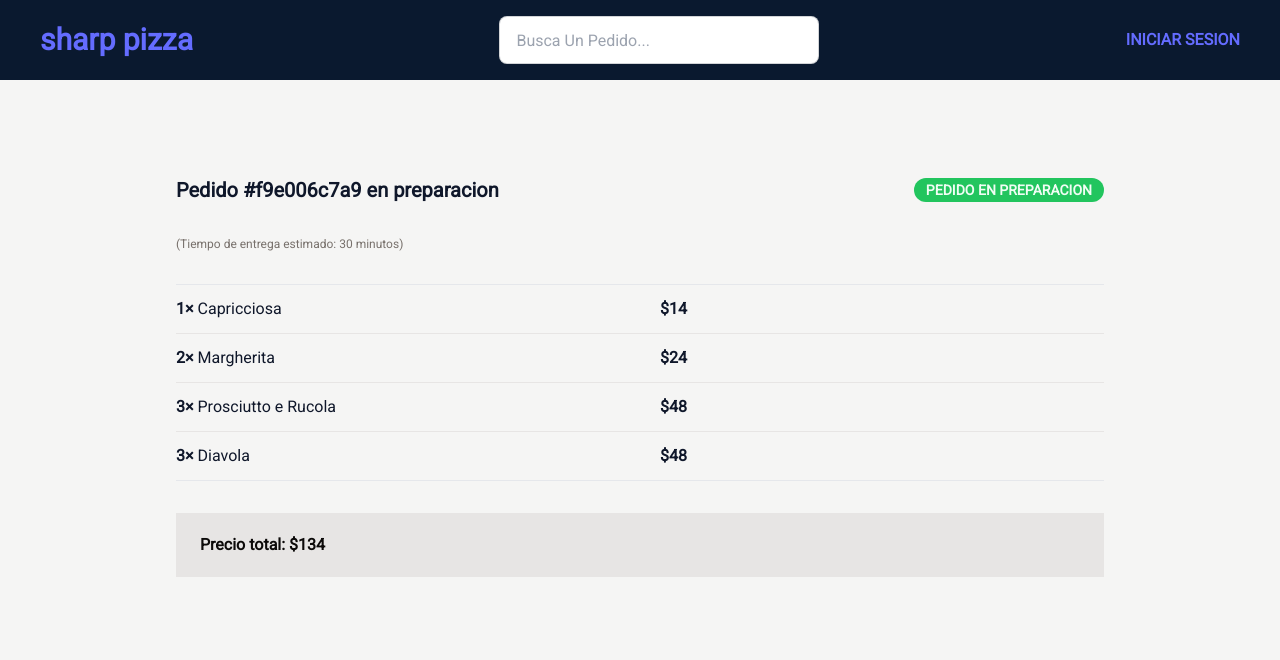
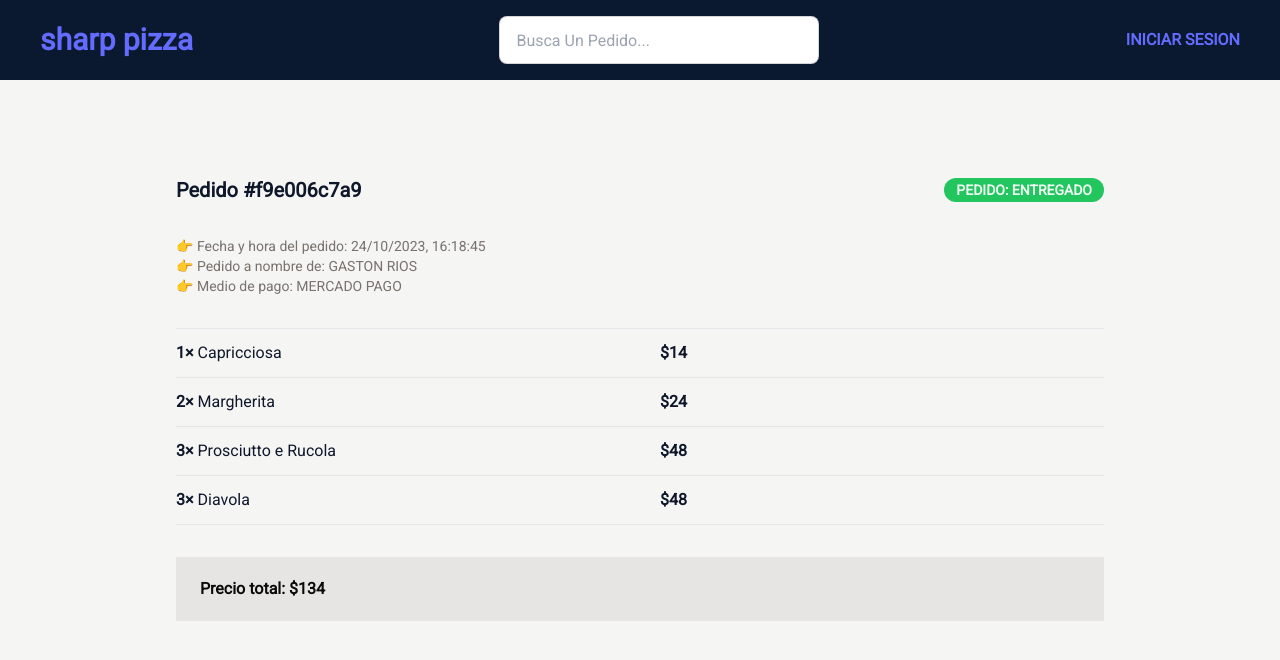
Before and after one commit to No-Country/c14-46-m-csharp-react, a React (Vite) app in the folder front/sharp-pizza/: page /order in a window 1280 px wide. Shown: the top 660 px of the page. Built offline with nearby package versions, Linux system fonts and the light colour scheme; data requests are answered from the project's data file.

Commit message:
add logic so to show data about a searched orderid including its status

```diff
--- a/front/sharp-pizza/src/features/order/Order.jsx
+++ b/front/sharp-pizza/src/features/order/Order.jsx
@@ -1,9 +1,11 @@
 import { useEffect, useState } from "react";
 import { getOrders } from "../../services/apiPizza";
 import OrderItem from "./OrderItem";
+import { useParams } from "react-router";
 
 const Order = () => {
   const [orders, setOrders] = useState([]);
+  const { id } = useParams()
 
   useEffect(() => {
     getOrders().then(data => {
@@ -11,30 +13,50 @@ const Order = () => {
     })
   }, [])
 
+  const searchedOrder = orders.find(order => order.orderId === id)
   const lastOrder = orders[orders.length - 1]
+  const order = id ? searchedOrder : lastOrder
+
+  const getStatus = (date1, date2) => {
+    const differenceInMinutes = Math.abs(date2 - date1) / (1000 * 60);
+    if (differenceInMinutes < 15) {
+      return 'en preparacion'
+    } else if (differenceInMinutes < 30) {
+      return 'en delivery'
+    } else {
+      return 'entregado'
+    }
+  };
+
+  const orderDate = searchedOrder ? searchedOrder?.date : lastOrder?.date
+  const currentDate = new Date()
+
+  const status = getStatus(Date.parse(orderDate), Date.parse(currentDate))
 
   return (
     <div className="p-44 bg-stone-100 rounded-lg space-y-8 h-screen text-slate-900">
       <div className="flex flex-wrap items-center justify-between gap-2">
-        <h2 className="text-xl font-semibold ">Pedido #{lastOrder?.orderId} en {lastOrder?.status}</h2>
+        <h2 className="text-xl font-semibold ">Pedido #{order?.orderId}</h2>
 
         <div className="space-x-2">
-          <span className="rounded-full bg-green-500 px-3 py-1 text-sm font-semibold uppercase traking-wide text-green-50">Pedido en preparacion</span>
+          <span className={`rounded-full ${status !== 'entregado' ? 'bg-red-500' : 'bg-green-500'} px-3 py-1 text-sm font-semibold uppercase traking-wide text-green-50`}>Pedido: {status}</span>
         </div>
       </div>
 
       <div>
-        <p className="text-xs text-stone-500">(Tiempo de entrega estimado: 30 minutos)</p>
+        <p className="text-sm text-stone-500">👉️ Fecha y hora del pedido: {orderDate}</p>
+        <p className="text-sm text-stone-500">👉️ Pedido a nombre de: {order?.customer.toUpperCase()}</p>
+        <p className="text-sm text-stone-500">👉️ Medio de pago: {order?.paymentMethod.toUpperCase()}</p>
       </div>
 
       <ul className="divide-stone-200 divide-y border-b border-t">
-        {lastOrder?.products.map(product => (
+        {order?.products.map(product => (
           <OrderItem key={product.id} quantity={product.quantity} name={product.name} totalPrice={product.unitPrice * product.quantity} />
         ))}
       </ul>
 
       <div className="space-y-2 bg-stone-200 px-6 py-5">
-        <p className="text-md font-bold text-stone-950">Precio total: ${lastOrder?.orderPrice}</p>
+        <p className="text-md font-bold text-stone-950">Precio total: ${order?.orderPrice}</p>
       </div>
     </div>
   )
```
